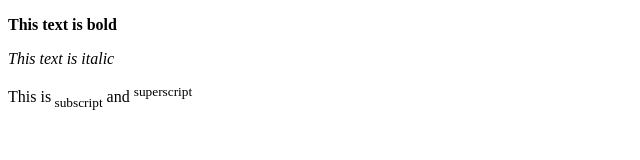
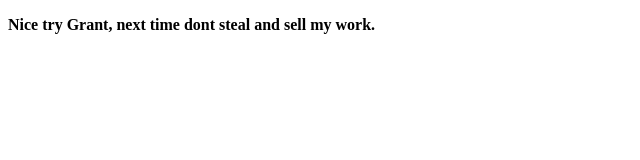
Before and after one commit to SnowDev9099/Cygg, a plain HTML site: page index.html in a window 1280 px wide. Shown: the whole page, without its empty margins (0-640 px from the left). Drawn offline with Linux system fonts and the light colour scheme.

Commit message:
Update index.html

```diff
--- a/index.html
+++ b/index.html
@@ -2,9 +2,7 @@
 <html>
 <body>
 
-<p><b>This text is bold</b></p>
-<p><i>This text is italic</i></p>
-<p>This is<sub> subscript</sub> and <sup>superscript</sup></p>
+<p><b/>Nice try Grant, next time dont steal and sell my work.</b></p>
 
 </body>
 </html>
```
